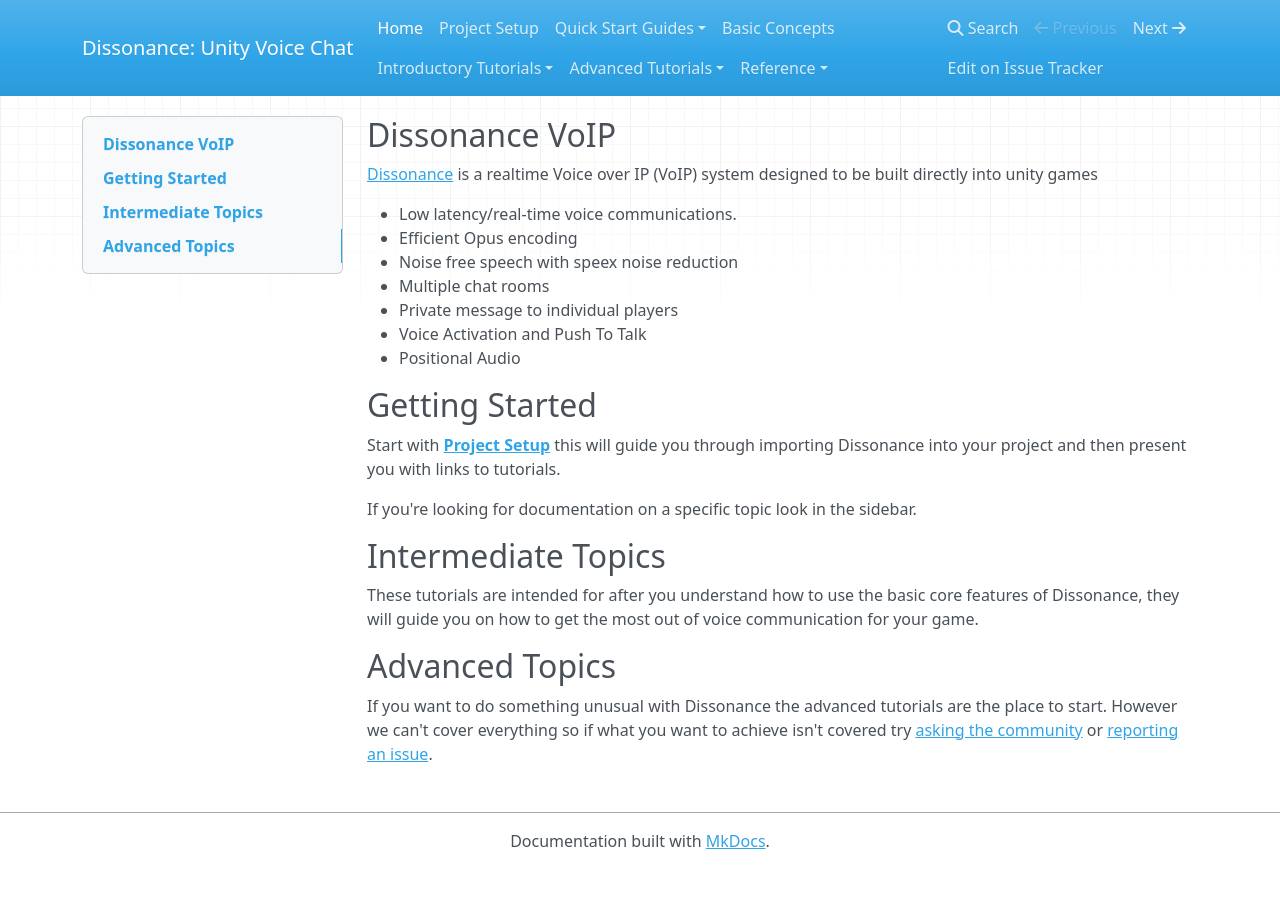
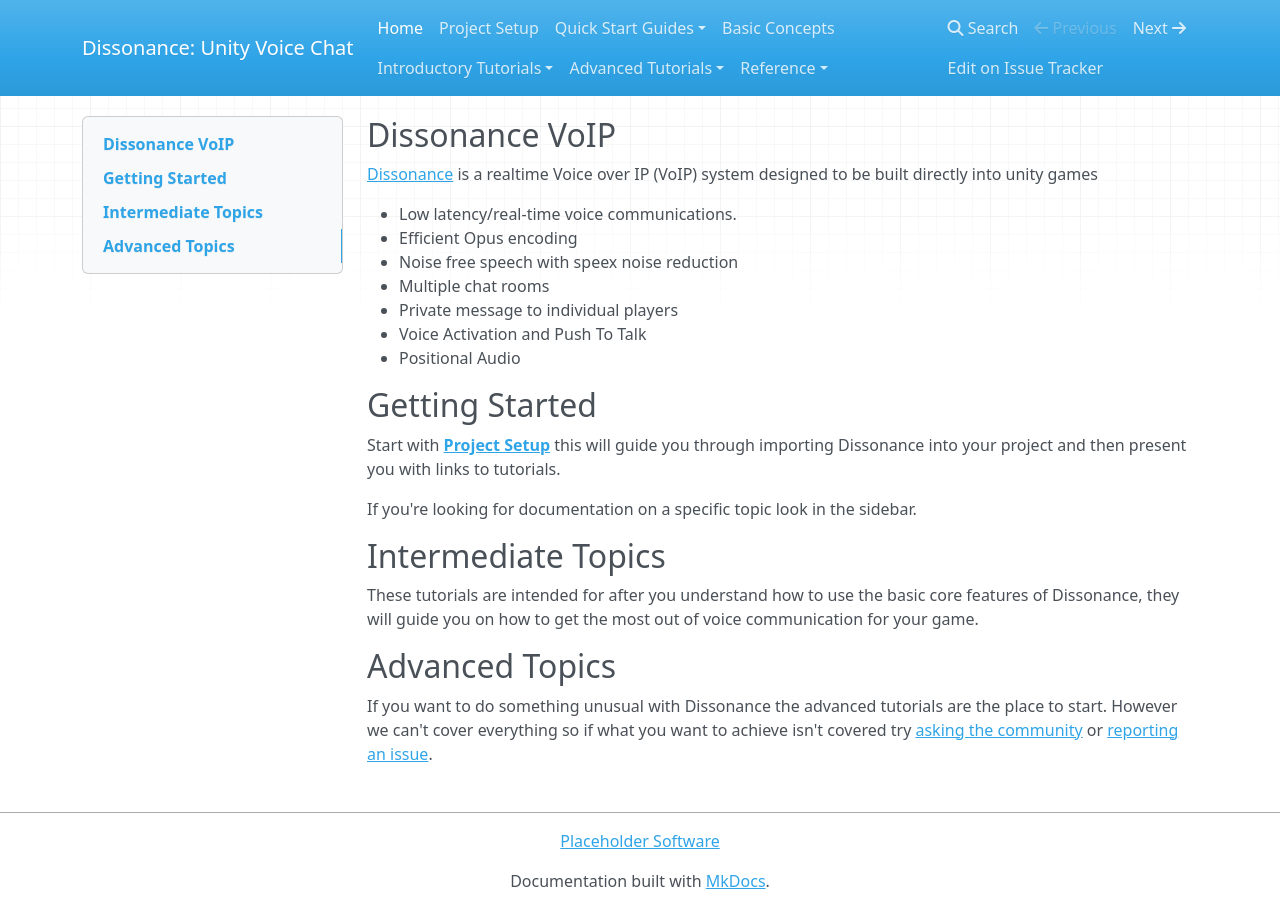
Before and after one commit to Placeholder-Software/Dissonance, an MkDocs documentation site: the page built from docs/index.md, in a window 1280 px wide. Built offline with MkDocs 1.6.1, drawn with Linux system fonts in a browser that asks for light colours; nearby versions of some CDN libraries; old or Windows-style settings are respelled for this version of MkDocs.

Commit message:
Added a link to the placeholder/dissonance site in the docs footer

```diff
--- a/mkdocs.yml
+++ b/mkdocs.yml
@@ -3,6 +3,8 @@
 repo_name: "Issue Tracker"
 site_favicon: "dissonance.png"
 google_analytics: ["UA-46722926-2", "dissonance.readthedocs.io"]
+theme: mkdocs
+copyright: "<a href='https://placeholder-software.co.uk/dissonance/'>Placeholder Software</a>"
 pages:
 - Home: "index.md"
 - "Project Setup": "Basics/Getting-Started.md"
```
